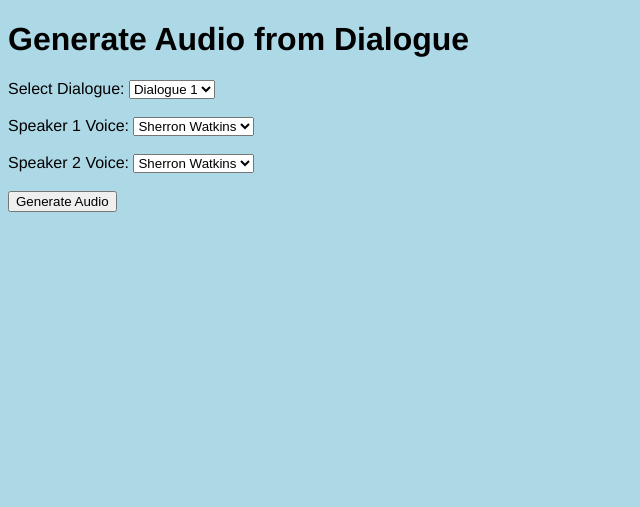
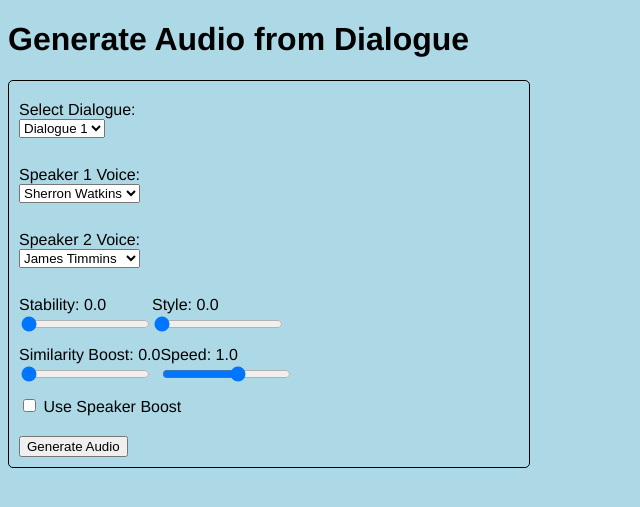
Before and after one commit to mayraberrones94/chatbot_llm, a Python web app: template templates/generate_audio.html in a window 1280 px wide. Shown: the top 507 px of the page, without its empty margins (0-640 px from the left). Run offline with Jinja, Linux system fonts and the light colour scheme; the template is opened without the code that fills it: most values are stand-ins (such as "Sample title", 1, 10 or a date in 2020).

Commit message:
added dots and links, added options to audio gen, lots of small improvements

```diff
--- a/static/audio-gen.css
+++ b/static/audio-gen.css
@@ -12,6 +12,22 @@ audio {
 	margin-bottom: 20px;
 }
 
+button {
+	margin-top: 20px;
+}
+
+#params {
+	display: flex;
+	flex-direction: row;
+	width: 400px;
+	flex-wrap: wrap;
+}
+
+label {
+	display: block;
+	margin-top: 10px;
+}
+
 #loading {
 	margin-top: 20px;
 	margin-bottom: 20px;
@@ -24,3 +40,27 @@ audio {
 	width: 500px;
 	margin-bottom: 10px;
 }
+
+.audio-container {
+  display: flex;
+  align-items: center;
+  gap: 8px; /* space between audio player and dot */
+}
+
+.status-dot {
+  display: inline-block;
+  width: 12px;
+  height: 12px;
+  border-radius: 50%;
+  margin-left: 8px;
+  margin-top: -10px;
+  background-color: gray; /* default */
+}
+
+.status-dot.generating {
+  background-color: yellow;
+}
+
+.status-dot.ready {
+  background-color: limegreen;
+}
--- a/templates/generate_audio.html
+++ b/templates/generate_audio.html
@@ -12,9 +12,9 @@
 <body>
     <div id="main">
   <h1>Generate Audio from Dialogue</h1>
-  <form id="audio-form">
+  <form id="audio-form" class="block">
     <label for="dialogue_id">Select Dialogue:</label>
-    <select name="dialogue_id" required>
+    <select id="dialogue_id" name="dialogue_id" required>
       {% for d in dialogues %}
         <option value="{{ d.id }}">Dialogue {{ d.id }}</option>
       {% endfor %}
@@ -23,7 +23,7 @@
 
     <label for="speaker1_voice">Speaker 1 Voice:</label>
     <select name="speaker1_voice" required>
-      <option value="sherron">Sherron Watkins</option>
+      <option value="sherron" selected>Sherron Watkins</option>
       <option value="james">James Timmins</option>
     </select>
     <br><br>
@@ -31,9 +31,54 @@
     <label for="speaker2_voice">Speaker 2 Voice:</label>
     <select name="speaker2_voice" required>
       <option value="sherron">Sherron Watkins</option>
-      <option value="james">James Timmins</option>
+      <option value="james" selected>James Timmins</option>
     </select>
     <br><br>
+
+    <div id="params">
+    <div>
+    <!-- Stability -->
+    <label for="stability">Stability:
+      <span id="stability-value">0.0</span>
+    </label>
+    <input type="range" step="0.1" min="0.0" max="1.0" name="stability" value="0.0"
+           oninput="document.getElementById('stability-value').innerText = this.value"><br>
+    </div>
+
+    <!-- Style -->
+    <div>
+    <label for="style">Style:
+      <span id="style-value">0.0</span>
+    </label>
+    <input type="range" step="0.1" min="0.0" max="1.0" name="style" value="0.0"
+           oninput="document.getElementById('style-value').innerText = this.value"><br>
+    </div>
+
+
+    <!-- Similarity -->
+    <div>
+    <label for="similarity_boost">Similarity Boost:
+      <span id="similarity-value">0.0</span>
+    </label>
+    <input type="range" step="0.1" min="0.0" max="1.0" name="similarity_boost" value="0.0"
+           oninput="document.getElementById('similarity-value').innerText = this.value"><br>
+    </div>
+
+    <!-- Speed -->
+    <div>
+    <label for="speed">Speed:
+      <span id="speed-value">1.0</span>
+    </label>
+    <input type="range" step="0.01" min="0.7" max="1.2" name="speed" value="1.0"
+           oninput="document.getElementById('speed-value').innerText = this.value"><br>
+      </div>
+    </div>
+
+    <!-- Speaker boost -->
+    <label>
+      <input type="checkbox" name="use_speaker_boost">
+      Use Speaker Boost
+    </label>
 
         <button type="submit">Generate Audio</button>
     </form>
@@ -83,8 +128,10 @@
                 resultsDiv.innerHTML = '<p>No audio files generated.</p>';
                 return;
             }
+            const dialogueId = document.getElementById("dialogue_id").value;
 
             resultsDiv.innerHTML = '<h2>Generated Audio</h2>';
+            resultsDiv.innerHTML += `<p><a href="/dialogue/${dialogueId}">edit audio</a> for dialogue ${dialogueId}</p>`;
 
             audioFiles.forEach(file => {
                 const blockDiv = document.createElement('div');
```
Also changed, not shown: templates/view_dialogue.html (+25 -6 lines).
